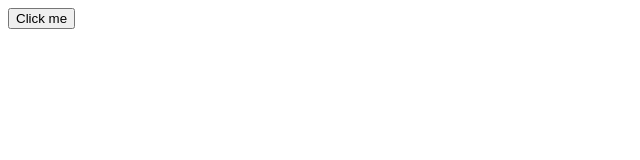
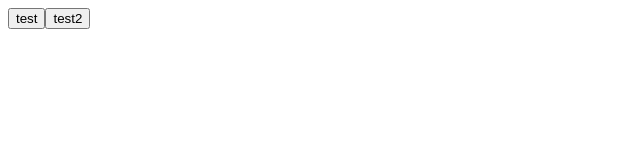
Before and after one commit to luqc123/my-react-appbuilder, a React (Vite) app: page / in a window 1280 px wide. Shown: the top 160 px of the page, without its empty margins (0-640 px from the left). Built offline with nearby package versions, Linux system fonts and the light colour scheme.

Commit message:
BehaviorSubject test

```diff
--- a/src/App.tsx
+++ b/src/App.tsx
@@ -1,4 +1,4 @@
-import { Observable } from 'rxjs';
+import { Observable, BehaviorSubject } from 'rxjs';
 
 function rxtest() {
   const observable = new Observable(subscriber => {
@@ -29,11 +29,29 @@ function rxtest() {
   console.log('just after useSubscription');
 }
 
+function rxtest2(){
+  const subject = new BehaviorSubject(0); // 0 is the initial value
+
+  subject.subscribe({
+    next: (v) => console.log(`observerA: ${v}`)
+  });
+
+  subject.next(1);
+  subject.next(2);
+
+  subject.subscribe({
+    next: (v) => console.log(`observerB: ${v}`)
+  });
+
+  subject.next(3);
+}
+
 //npm run dev start test
 function App() {
     return(
       <>
-        <button onClick={rxtest}>Click me</button>
+        <button onClick={rxtest}>test</button>
+        <button onClick={rxtest2}>test2</button>
       </>
     );
 }
```
